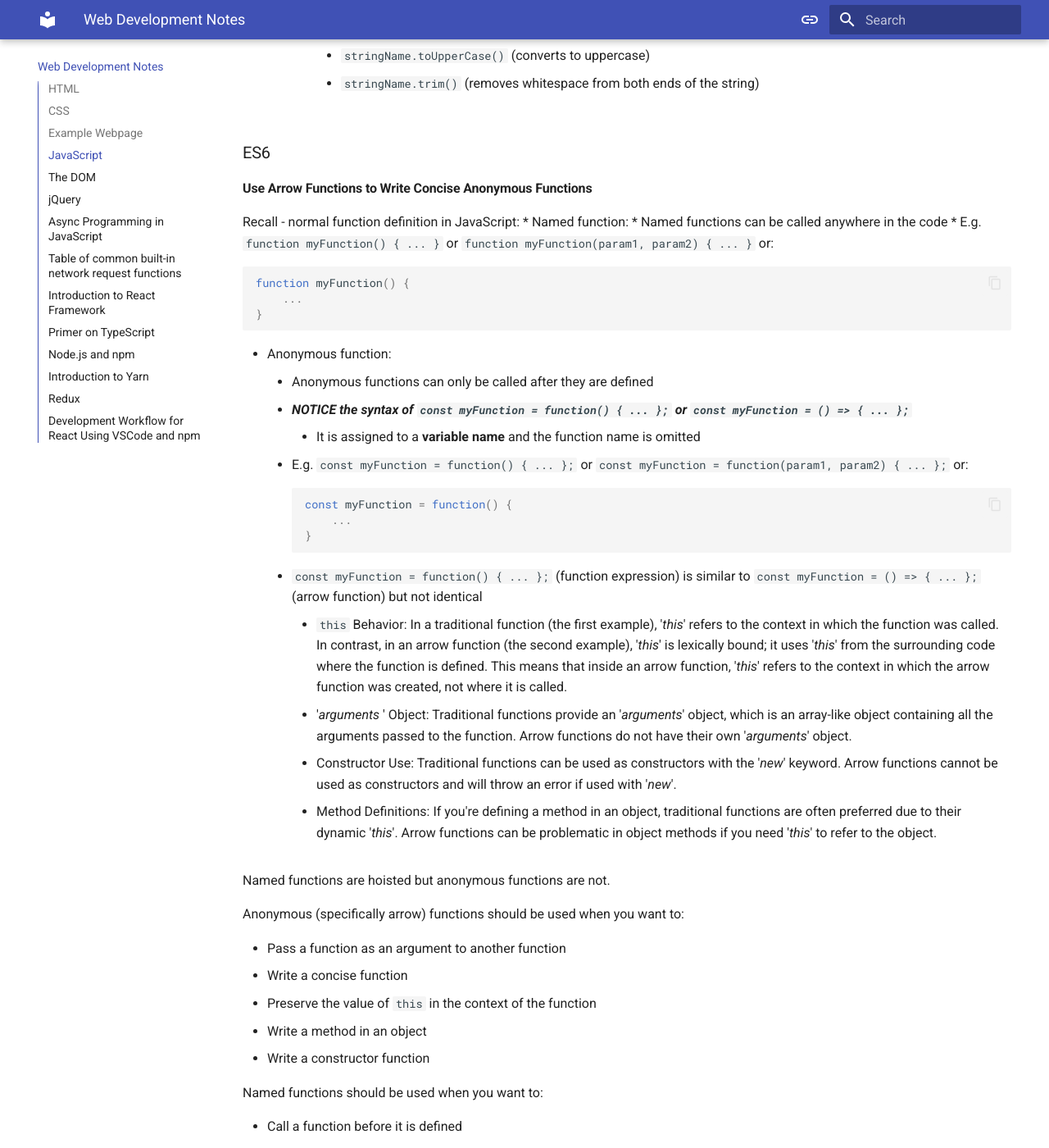
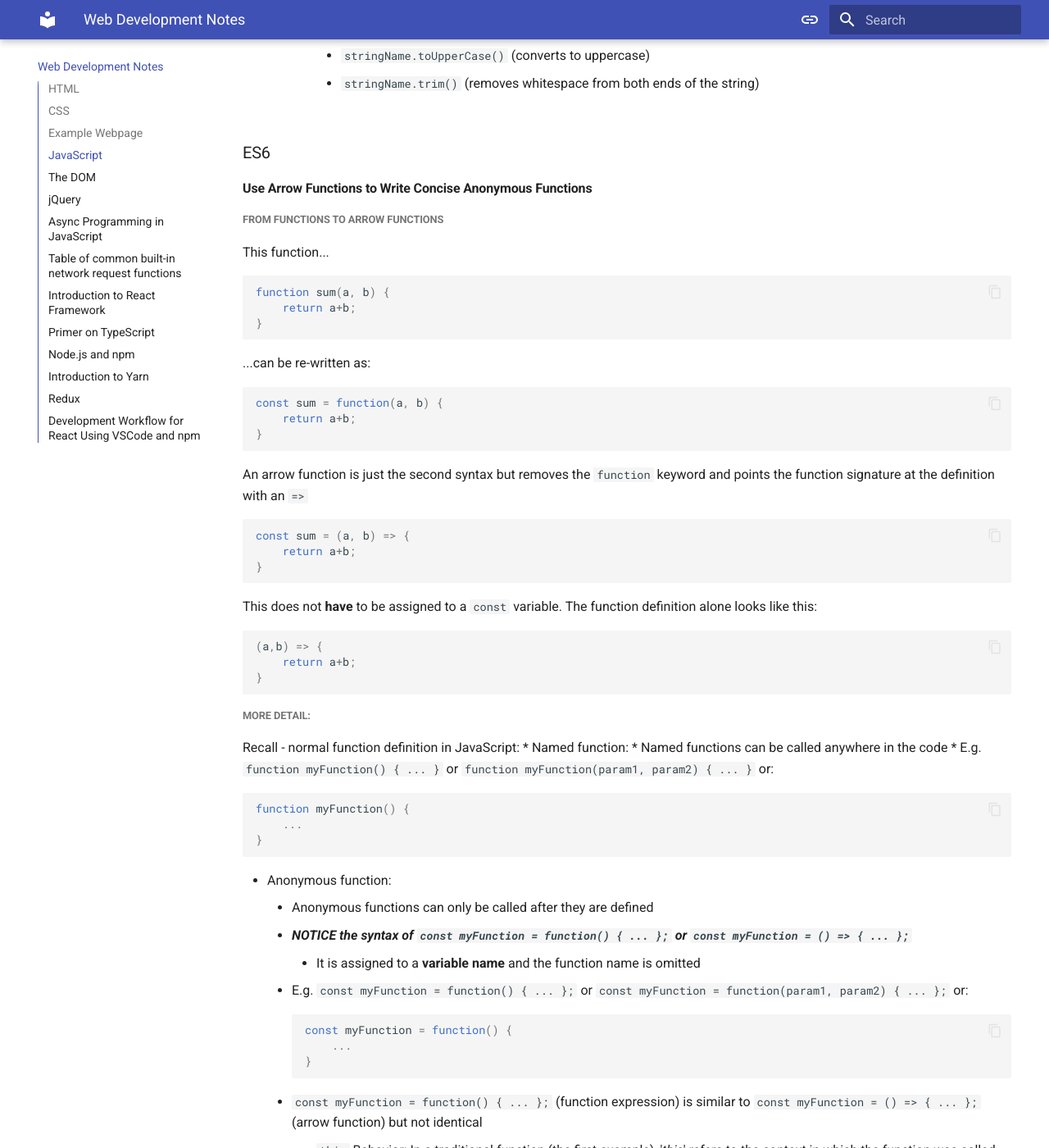
Before and after one commit to sfuller14/uhh, an MkDocs documentation site: the page built from docs/webdev_snippets.md, in a window 1280 px wide and 1400 px high, scrolled down 34059 px. Shown: the whole window at 82% size. Built offline with MkDocs 1.6.1 and Material for MkDocs 9.7.7, drawn with Linux system fonts in a browser that asks for light colours; some of the changed text lies outside the part shown.

Commit message:
recursion clarity and arrow funcs simple explanation

````diff
--- a/docs/webdev_snippets.md
+++ b/docs/webdev_snippets.md
@@ -1603,7 +1603,7 @@ function sum(arr, n) {
     return 0;
   } else { // recursive case -- n > 0
     console.log(`n: ${n} --> n-1: ${n-1} --> arr[n-1]: ${arr[n-1]}`)
-    return sum(arr, n-1) + arr[n-1]
+    return sum(arr, n-1) + arr[n-1] // KEY: n-1 is used to access the 0th element just before base case is hit
   }
 }
 
@@ -1796,6 +1796,42 @@ console.log(rangeOfNumbers(1, 5)); // [ 1, 2, 3, 4, 5 ]
 
 #### Use Arrow Functions to Write Concise Anonymous Functions
 
+##### From functions to arrow functions
+
+This function...
+
+```javascript
+function sum(a, b) {
+	return a+b;
+}
+```
+
+...can be re-written as:
+
+```javascript
+const sum = function(a, b) {
+	return a+b;
+}
+```
+
+An arrow function is just the second syntax but removes the `function` keyword and points the function signature at the definition with an `=>`
+
+```javascript
+const sum = (a, b) => {
+	return a+b;
+}
+```
+
+This does not __have__ to be assigned to a `const` variable. The function definition alone looks like this:
+
+```javascript
+(a,b) => {
+	return a+b;
+}
+```
+
+##### More detail:
+
 Recall - normal function definition in JavaScript:
 * Named function:
 	* Named functions can be called anywhere in the code
````
